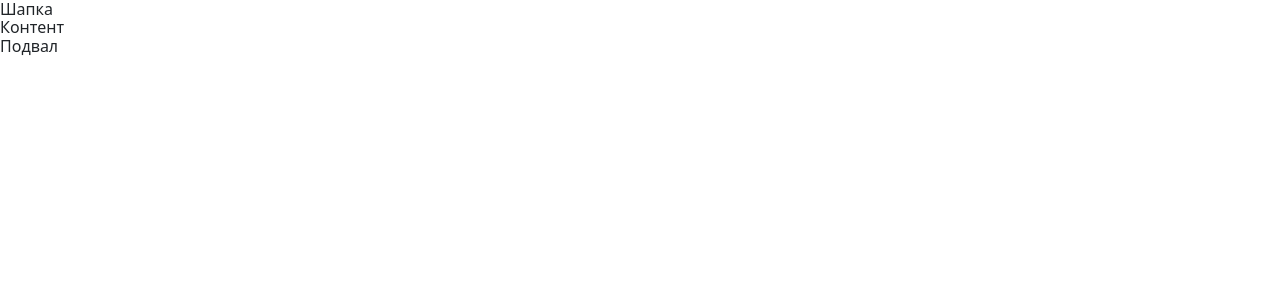
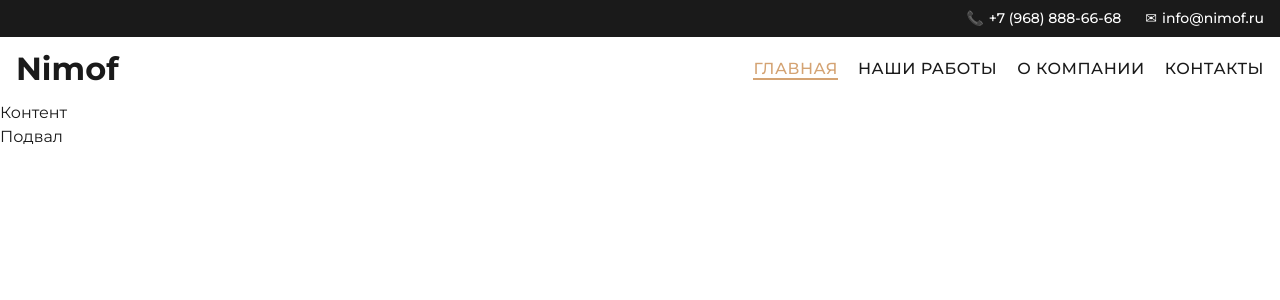
Before and after one commit to creator-of-masterpieces/nimof-furniture-store, a React (Vite) app: page / in a window 1280 px wide. Shown: the top 300 px of the page. Built offline with nearby package versions, Linux system fonts and the light colour scheme.

Commit message:
feat(Header): Доработал стили шапки;

```diff
--- a/index.html
+++ b/index.html
@@ -3,6 +3,8 @@
   <head>
     <meta charset="UTF-8" />
     <link rel="icon" type="image/svg+xml" href="/vite.svg" />
+    <link href="https://fonts.googleapis.com/css2?family=Montserrat:wght@400;500;600;700&amp;display=swap"
+          rel="stylesheet">
     <meta name="viewport" content="width=device-width, initial-scale=1.0" />
     <title>nimof-furniture-store</title>
   </head>
--- a/src/App.tsx
+++ b/src/App.tsx
@@ -1,5 +1,5 @@
 import './styles/style.css';
-import MainPage from "./pages/MainPage.tsx";
+import MainPage from "./pages/MainPage/MainPage.tsx";
 
 
 function App() {
--- a/src/components/ContactLink/contactLink.module.css
+++ b/src/components/ContactLink/contactLink.module.css
@@ -8,3 +8,7 @@
 .contactLink:focus-visible {
     color: var(--color-accent);
 }
+
+.icon{
+    margin-inline-end: 5px;
+}
--- a/src/pages/MainPage.tsx
+++ b/src/pages/MainPage.tsx
@@ -1,8 +1,9 @@
+import Header from "../widgets/Header/Header.tsx";
 
 const MainPage = () => {
     return (
         <>
-            <header>Шапка</header>
+            <Header></Header>
             <main>Контент</main>
             <footer>Подвал</footer>
         </>
--- /dev/null
+++ b/src/pages/MainPage/MainPage.tsx
@@ -0,0 +1,14 @@
+import style from './mainPage.module.css'
+import Header from "../../widgets/Header/Header.tsx";
+
+const MainPage = () => {
+    return (
+        <div className={style.pageContainer}>
+            <Header/>
+            <main>Контент</main>
+            <footer>Подвал</footer>
+        </div>
+    )
+}
+
+export default MainPage;
--- /dev/null
+++ b/src/pages/MainPage/mainPage.module.css
@@ -0,0 +1,6 @@
+.pageContainer {
+    font-family: var(--font-family-base), sans-serif;
+    font-size: var(--font-size-m);
+    line-height: var(--line-height-base);
+    color: var(--color-primary);
+}
--- a/src/styles/style.css
+++ b/src/styles/style.css
@@ -56,16 +56,12 @@
 }
 
 html {
-  line-height: 1.15; /* Базовая высота строки */
   -webkit-text-size-adjust: 100%; /* Корректировка размера текста в Safari */
   -ms-text-size-adjust: 100%;
 }
 
 body {
   min-height: 100vh; /* Минимум на высоту экрана */
-  font-family: system-ui, -apple-system, sans-serif; /* Системный шрифт */
-  color: #212529; /* Основной цвет текста */
-  background-color: #fff; /* Фон по умолчанию */
 }
 
 /* Убираем отступы у списков */
@@ -114,12 +110,6 @@ td {
 /* Заголовки */
 h1, h2, h3, h4, h5, h6 {
   font-size: inherit; /* Размер по умолчанию */
-  font-weight: 500; /* Средний вес */
-}
-
-/* Параграфы */
-p {
-  line-height: 1.5;
 }
 
 /* Формы */
--- a/src/widgets/Header/Header.module.css
+++ b/src/widgets/Header/Header.module.css
@@ -1,7 +1,5 @@
 .header {
-display: flex;
-    flex-direction: column;
-    /*align-items: center;*/
+
 }
 
 .top {
```
